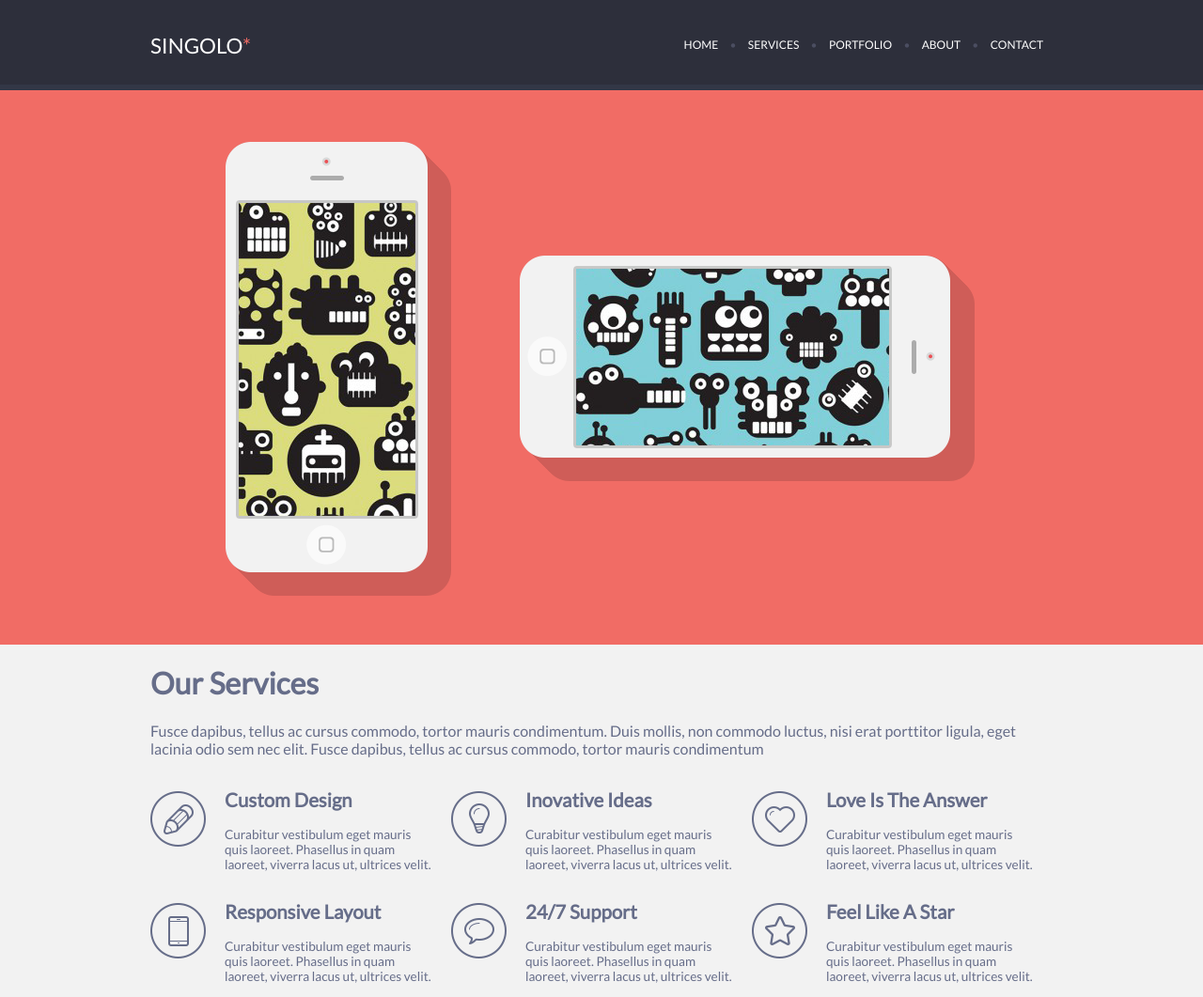
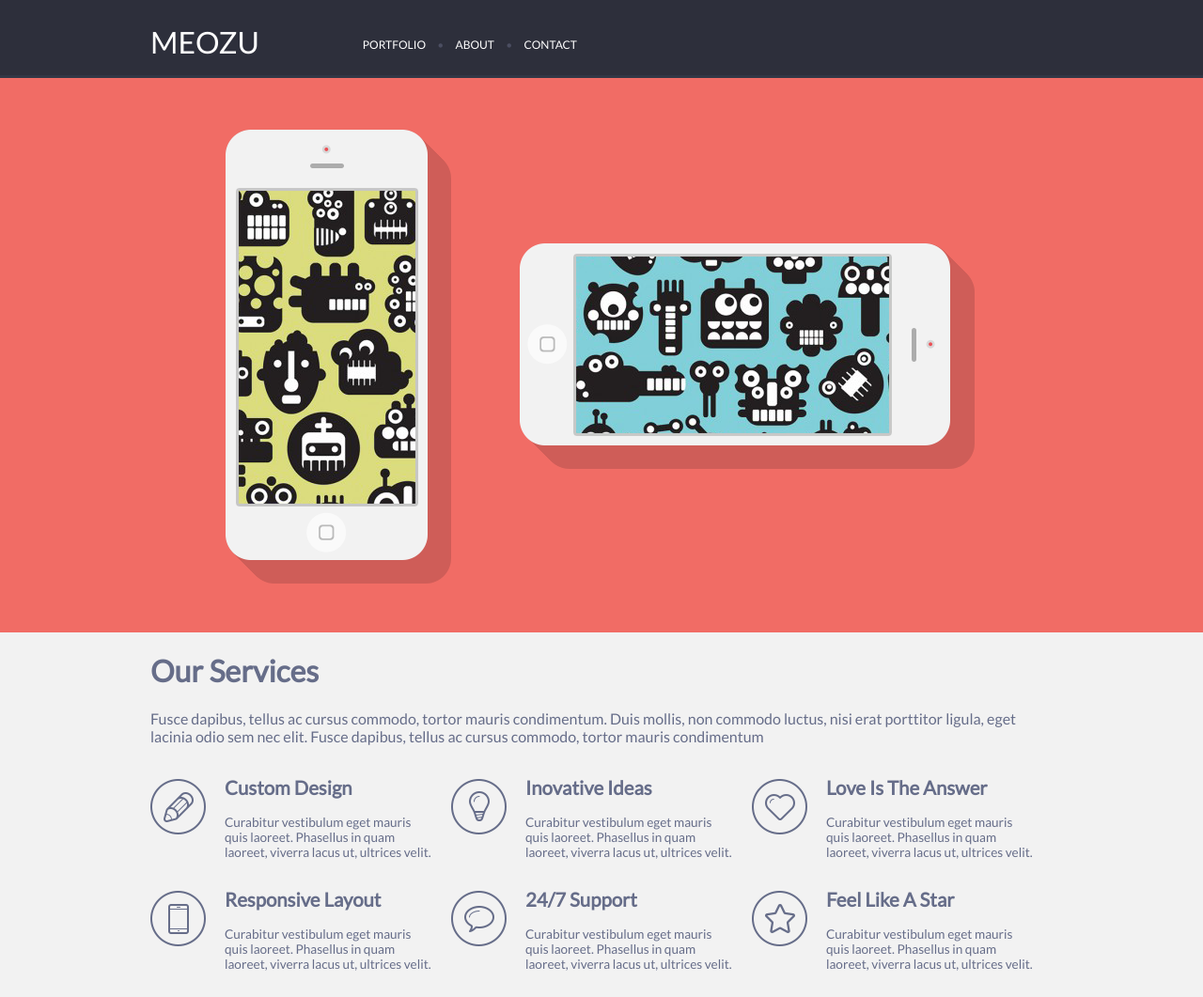
Before and after one commit to Zuleikabostel/My-Website, a plain HTML site: page index.html in a window 1280 px wide. Shown: the whole page at 94% size. Drawn offline with Linux system fonts and the light colour scheme.

Commit message:
making my own

```diff
--- a/index.html
+++ b/index.html
@@ -2,7 +2,7 @@
 <html>
 
   <head>
-    <title>Singolo</title>
+    <title>Meozu</title>
     <link rel="stylesheet" href="styles.css" />
     </head>
 
@@ -12,14 +12,11 @@
           <div class="nav">
 
             <div class="logo">
-              SINGOLO<span class="salmon">*</span>
+              MEOZU
             </div>
 
             <div class="links">
-              <a href="#">HOME</a>
-              &bull;
-              <a href="#">SERVICES</a>
-              &bull;
+
               <a href="#">PORTFOLIO</a>
               &bull;
               <a href="#">ABOUT</a>
--- a/styles.css
+++ b/styles.css
@@ -14,8 +14,8 @@ font-family: 'Lato', sans-serif;
 
 .header {
   background-color: #2D2F3B;
-  height: 90px;
-  border-bottom: 6px solid #323746;
+  height: 80px;
+  border-bottom: 3px solid #323746;
 }
 
 .nav {
@@ -28,13 +28,14 @@ color: white;
 
 .logo {
 float: left;
-font-size: 1.4rem;
-margin-top: 35px;
+font-size: 2rem;
+margin-top: 25px;
 }
 
 .links {
-  float: right;
+  float: left;
   margin-top: 40px;
+  margin-left: 100px;
   font-size: 0.75rem;
   color: #4B4E61
 }
```
